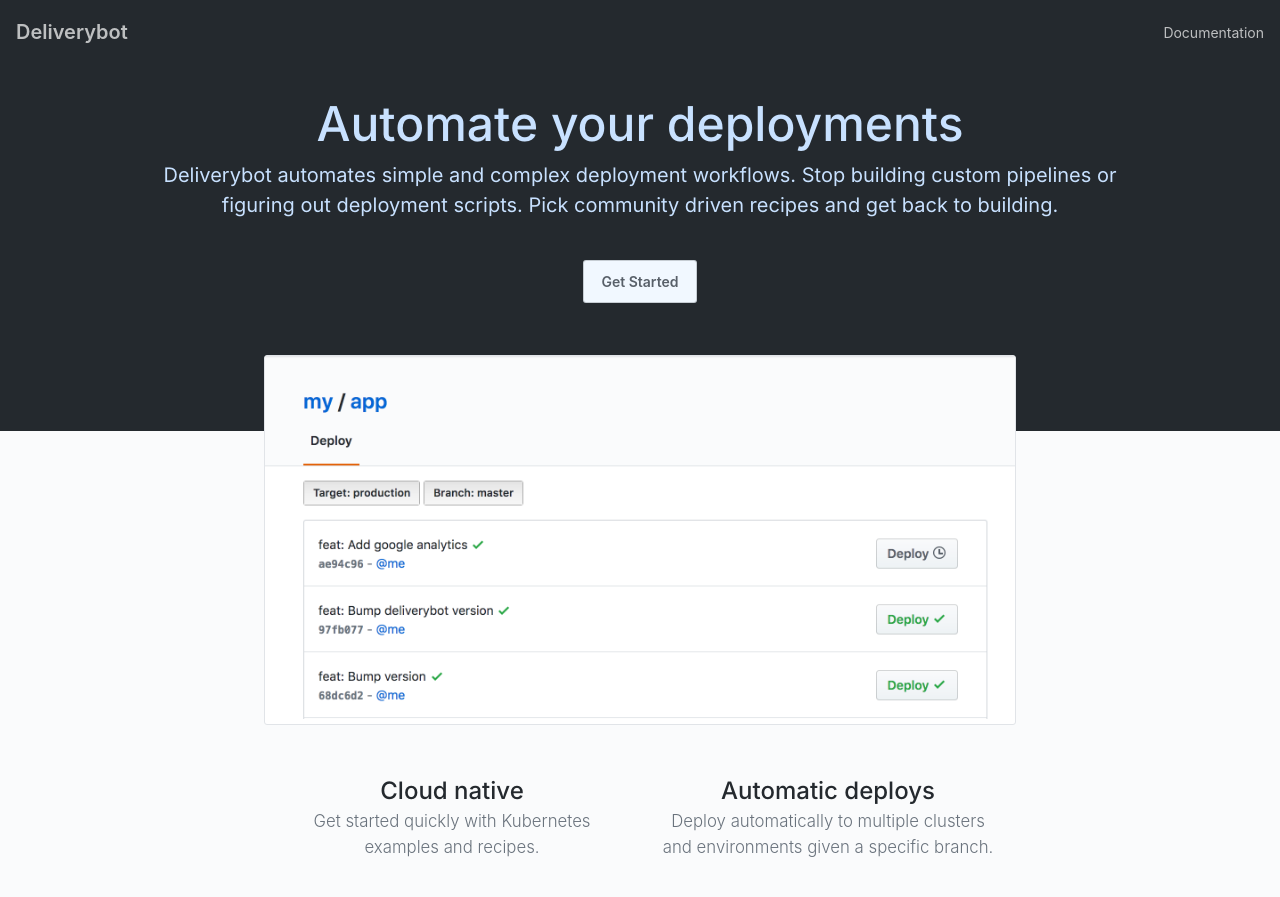
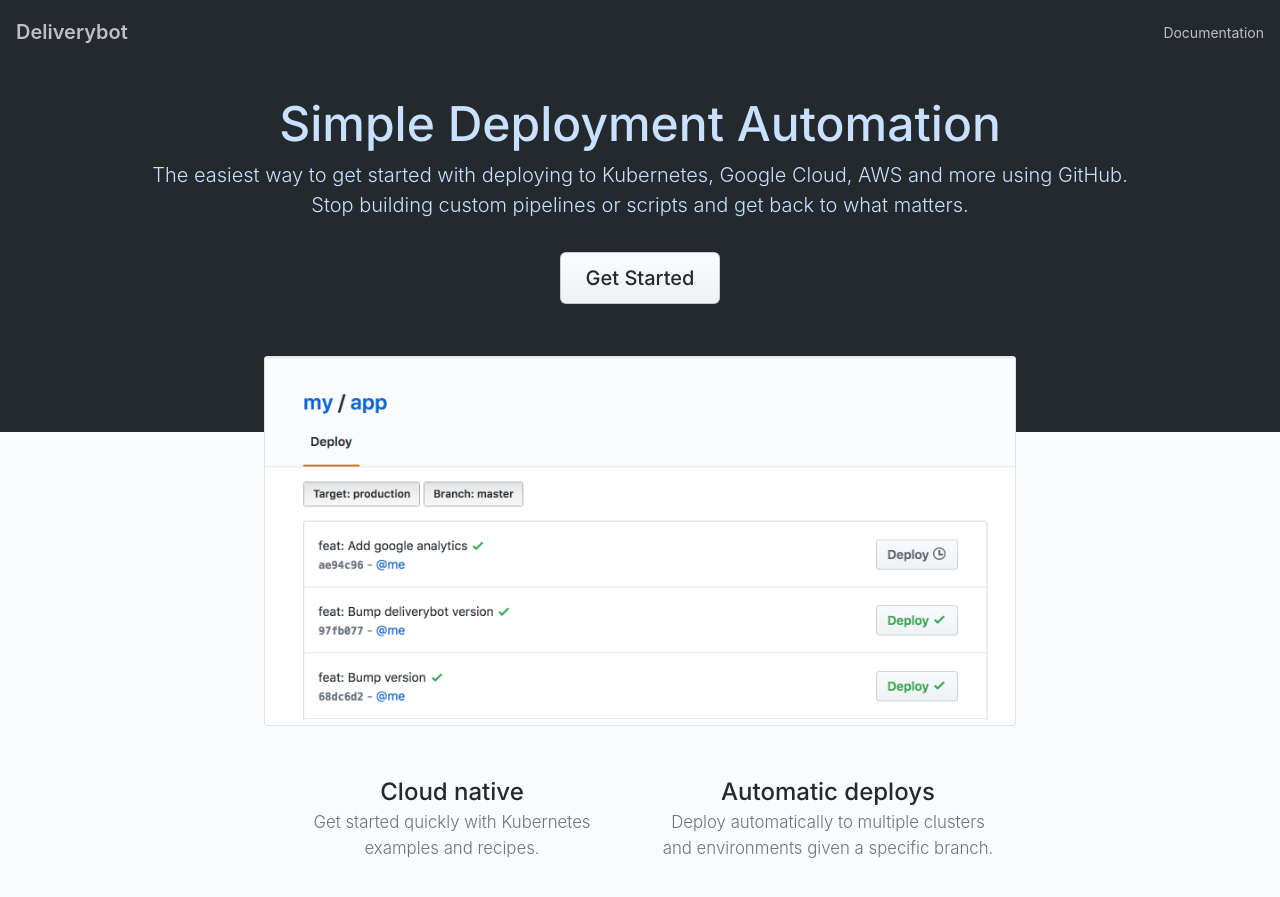
Before and after one commit to deliverybot/deliverybot.github.io, a Jekyll site: the page built from index.html, in a window 1280 px wide and 900 px high. Shown: the top 897 px of the window. Built offline with Jekyll 4.4.1, drawn with Linux system fonts in a browser that asks for light colours.

Commit message:
Tweak homepage wording

```diff
--- a/_config.yml
+++ b/_config.yml
@@ -1,10 +1,11 @@
 title: Deliverybot
 description: >-
-  Automate your deployments
+  Simple Deployment Automation
 long_description: >-
-  Deliverybot automates simple and complex deployment workflows. Stop building
-  custom pipelines or figuring out deployment scripts. Pick community driven
-  recipes and get back to building.
+  The easiest way to get started with deploying to Kubernetes, Google Cloud, AWS
+  and more using GitHub. Stop building custom pipelines or scripts and get back
+  to what matters.
+
 
 deliverybot_url: https://app.deliverybot.dev
 github_app_url: https://github.com/apps/deliverybot
@@ -34,4 +35,3 @@
   - Gemfile
   - Gemfile.lock
   - node_modules
-  - vendor
--- a/_layouts/page.html
+++ b/_layouts/page.html
@@ -39,6 +39,7 @@
   </div>
 
   <div class="mt-5 text-center text-light-gray">
-    Need help? <a href="mailto:support@deliverybot.dev">support@deliverybot.dev</a>
+    Need help? <a href="mailto:support@deliverybot.dev">support@deliverybot.dev</a><br>.
+    Join the forum  <a href="https://spectrum.chat/deliverybot">https://spectrum.chat/deliverybot</a>
   </div>
 </div>
--- a/index.html
+++ b/index.html
@@ -7,13 +7,11 @@
     <h1 class="h00-mktg text-blue-light">
       {{ site.description }}
     </h1>
-    <p class="lead-mktg text-blue-light">
+    <p class="lead text-blue-light">
       {{ site.long_description }}
     </p>
-    <div class="text-center mt-6 mb-8">
-      <div class="BtnGroup">
-        <a href="/docs" role="button" class="btn btn-large bg-blue-light text-gray btn-outline BtnGroup-item">Get Started</a>
-      </div>
+    <div class="text-center mt-5 mb-8">
+      <a href="/docs" role="button" class="btn btn-large h3-mktg">Get Started</a>
     </div>
   </div>
 </header>
```
